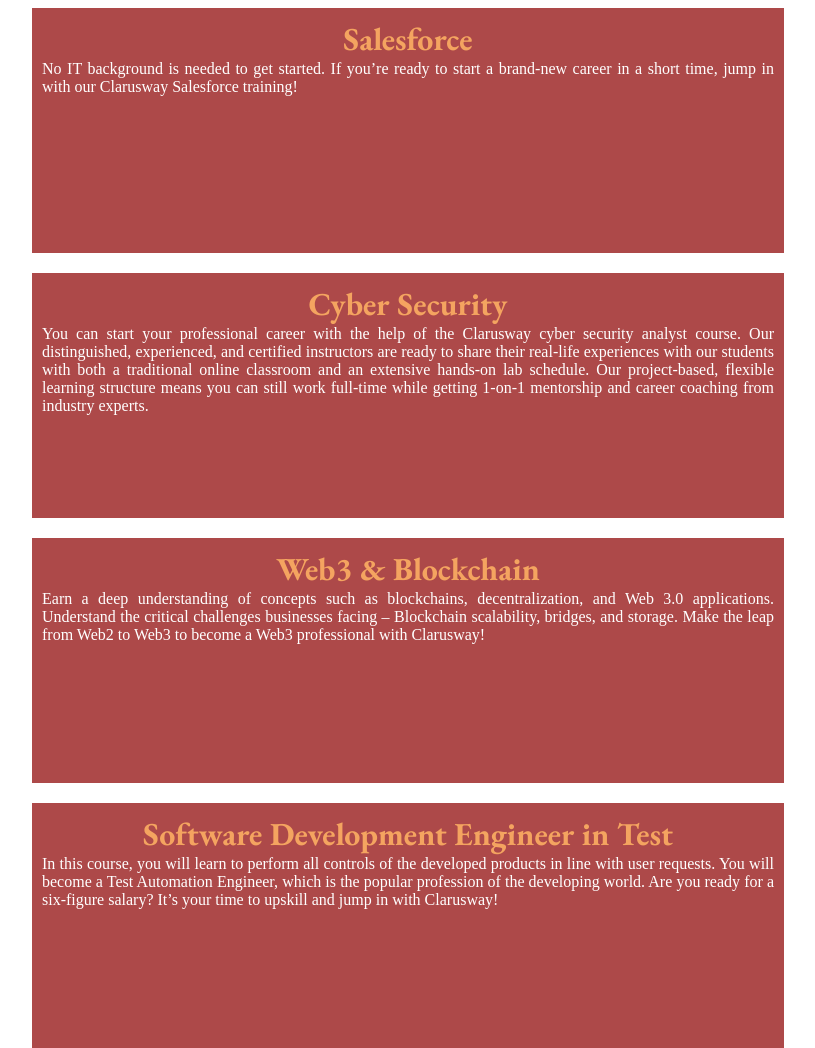
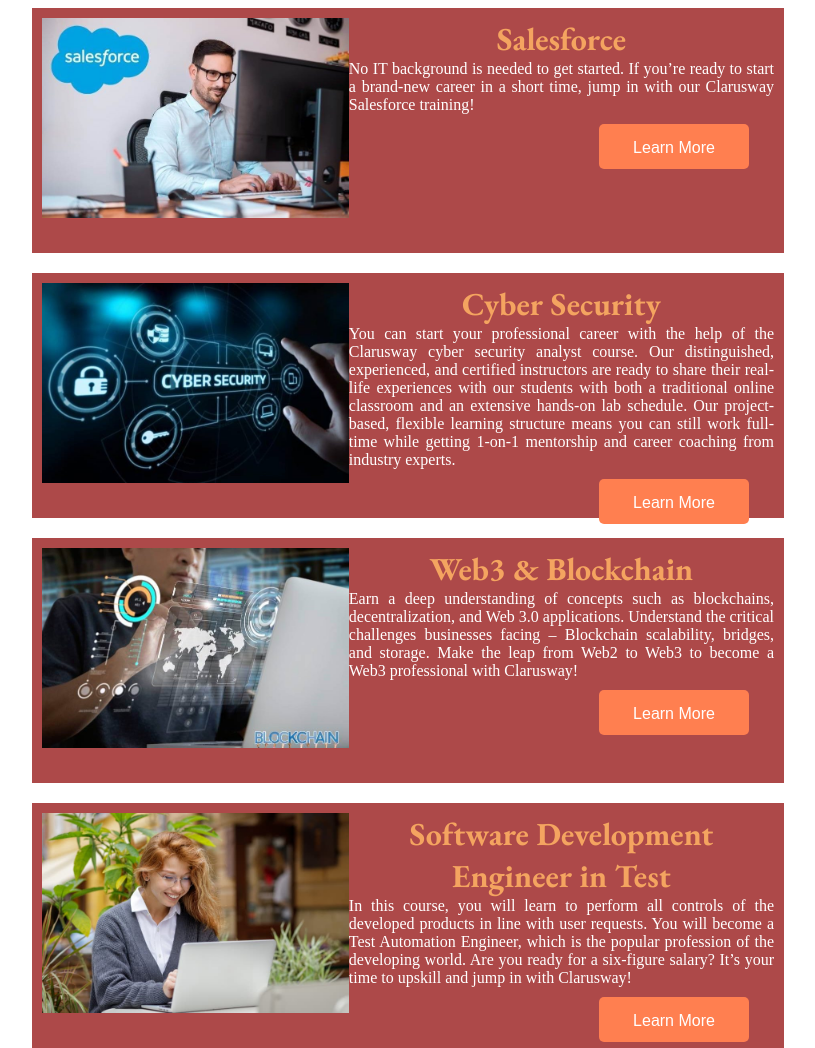
Before and after one commit to Kadir-Zeren/Task-2, a plain HTML site: page index.html in a window 1280 px wide. Shown: the part 900-1948 px from the top of the page, without its empty margins (232-1047 px from the left). Drawn offline with nearby package versions, Linux system fonts and the light colour scheme; a web font is replaced by a local one.

Commit message:
pictures

```diff
--- a/index.html
+++ b/index.html
@@ -23,7 +23,9 @@
     <h1>Clarusway Paths</h1>
     <main>
       <section class="section-s">
+        <img src="./img/fs.jpg" alt="" class="img-s" />
         <h3 class="h3-s">Software Development</h3>
+
         <p class="p-s">
           Become a software and application developer who is well-equipped to be
           a Full Stack Developer. You will learn web development with React and
@@ -31,9 +33,11 @@
           tools. Youll land the best IT job by proving your skills! We support
           you throughout the process!
         </p>
+        <a href="#" class="a-s">Learn More</a>
       </section>
 
       <section class="section-s">
+        <img src="./img/aws.jpg" alt="" class="img-s" />
         <h3 class="h3-s">AWS&Devops Engineer</h3>
         <p class="p-s">
           No matter what your skill level is, we’ll train you for a successful
@@ -42,9 +46,11 @@
           opportunities. Give your income a boost as a professional in one of
           the highest-demand IT positions!
         </p>
+        <a href="#" class="a-s">Learn More</a>
       </section>
 
       <section class="section-s">
+        <img src="./img/datascience.jpg" alt="" class="img-s" />
         <h3 class="h3-s">Data Science</h3>
         <p class="p-s">
           In this course, you will learn to extract knowledge and insights from
@@ -53,18 +59,22 @@
           six-figure salary? It’s your time to upskill and jump in with
           Clarusway!
         </p>
+        <a href="#" class="a-s">Learn More</a>
       </section>
 
       <section class="section-s">
+        <img src="./img/salesforce.jpg" alt="" class="img-s" />
         <h3 class="h3-s">Salesforce</h3>
         <p class="p-s">
           No IT background is needed to get started. If you’re ready to start a
           brand-new career in a short time, jump in with our Clarusway
           Salesforce training!
         </p>
+        <a href="#" class="a-s">Learn More</a>
       </section>
 
       <section class="section-s">
+        <img src="./img/cs.jpg" alt="" class="img-s" />
         <h3 class="h3-s">Cyber Security</h3>
         <p class="p-s">
           You can start your professional career with the help of the Clarusway
@@ -75,9 +85,11 @@
           structure means you can still work full-time while getting 1-on-1
           mentorship and career coaching from industry experts.
         </p>
+        <a href="#" class="a-s">Learn More</a>
       </section>
 
       <section class="section-s">
+        <img src="./img/web3.jpg" alt="" class="img-s" />
         <h3 class="h3-s">Web3 & Blockchain</h3>
         <p class="p-s">
           Earn a deep understanding of concepts such as blockchains,
@@ -86,9 +98,11 @@
           storage. Make the leap from Web2 to Web3 to become a Web3 professional
           with Clarusway!
         </p>
+        <a href="#" class="a-s">Learn More</a>
       </section>
 
       <section class="section-s">
+        <img src="./img/sdet.jpg" alt="" class="img-s" />
         <h3 class="h3-s">Software Development Engineer in Test</h3>
         <p class="p-s">
           In this course, you will learn to perform all controls of the
@@ -97,6 +111,7 @@
           world. Are you ready for a six-figure salary? It’s your time to
           upskill and jump in with Clarusway!
         </p>
+        <a href="#" class="a-s">Learn More</a>
       </section>
     </main>
   </body>
--- a/style.css
+++ b/style.css
@@ -24,7 +24,24 @@ h1 {
   font-size: 32px;
   text-align: center;
 }
-.p-s{
-    text-align:justify;
-    color: white;
+.p-s {
+  text-align: justify;
+  color: white;
 }
+.img-s {
+  height: 200px;
+  float: left;
+}
+.a-s {
+  text-decoration: none;
+  background-color: #ff7f50;
+  color: white;
+  font-family: Arial;
+  height: 45px;
+  padding: 15px;
+  float: right;
+  width: 150px;
+  margin: 10px 25px 0 0;
+  border-radius: 5px;
+  text-align: center;
+}
```
